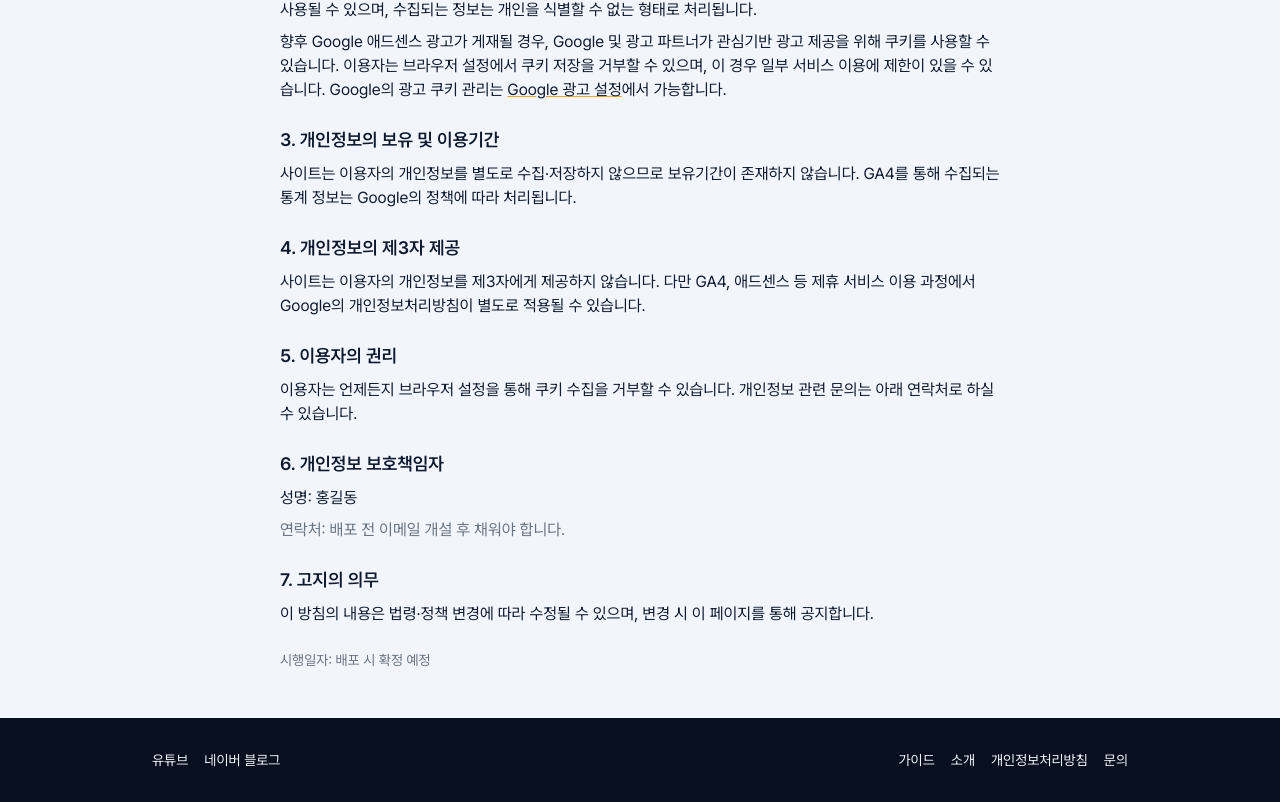
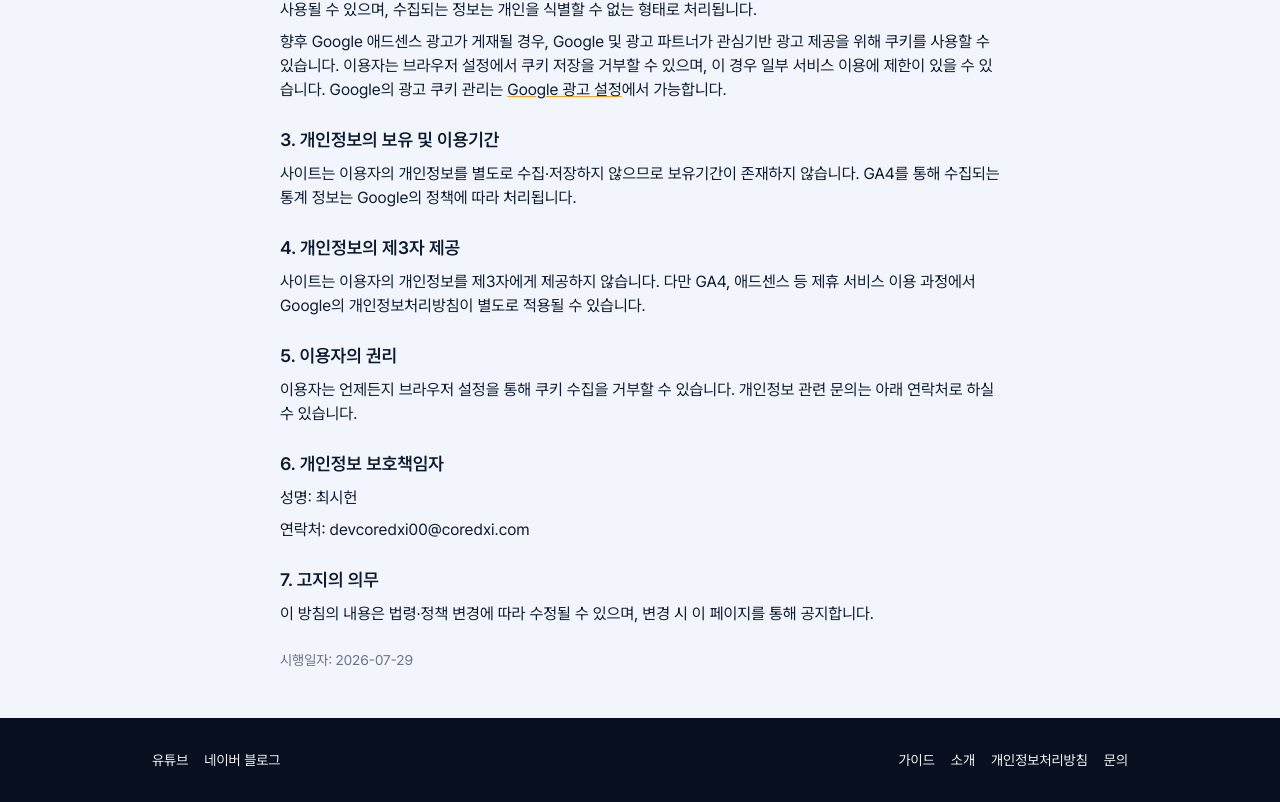
Before and after one commit to DevCoreDXI76/fiftyvibe, a Next.js app: page /privacy in a window 1280 px wide. Shown: the part 478-1280 px from the top of the page. Built offline with nearby package versions, Linux system fonts and the light colour scheme; no server answers.

Commit message:
content: privacy 페이지 보호책임자 연락처·시행일자 확정 반영
성명 최시헌, 연락처 devcoredxi00@coredxi.com, 시행일자 2026-07-29로
TODO 플레이스홀더 대체. 체크리스트 §7 항목 완료 처리.

```diff
--- a/app/privacy/page.tsx
+++ b/app/privacy/page.tsx
@@ -95,9 +95,8 @@ export default function PrivacyPage() {
 
       <section className="flex flex-col gap-2">
         <h2 className="text-lg font-semibold">6. 개인정보 보호책임자</h2>
-        <p>성명: 홍길동</p>
-        {/* TODO(운영자): 배포 전용 이메일 개설 후 연락처 직접 입력 */}
-        <p className="text-navy/60">연락처: 배포 전 이메일 개설 후 채워야 합니다.</p>
+        <p>성명: 최시헌</p>
+        <p>연락처: devcoredxi00@coredxi.com</p>
       </section>
 
       <section className="flex flex-col gap-2">
@@ -108,8 +107,7 @@ export default function PrivacyPage() {
         </p>
       </section>
 
-      {/* TODO(운영자): 실제 배포일로 시행일자 확정 */}
-      <p className="text-sm text-navy/60">시행일자: 배포 시 확정 예정</p>
+      <p className="text-sm text-navy/60">시행일자: 2026-07-29</p>
     </div>
   );
 }
```
Also changed, not shown: 1 other file (tests, documents, lock files or other folders).
